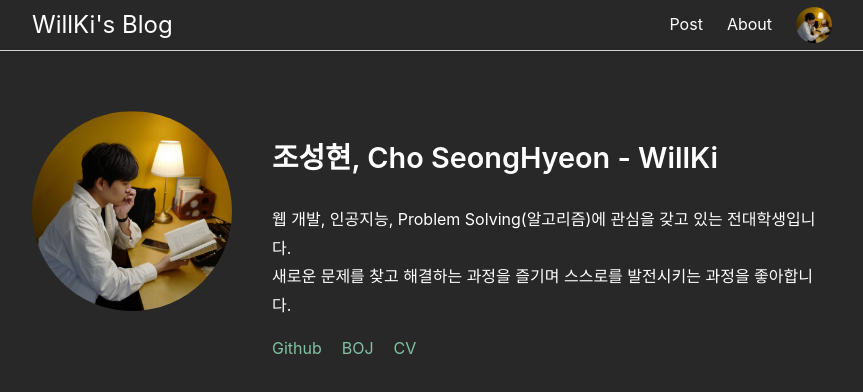
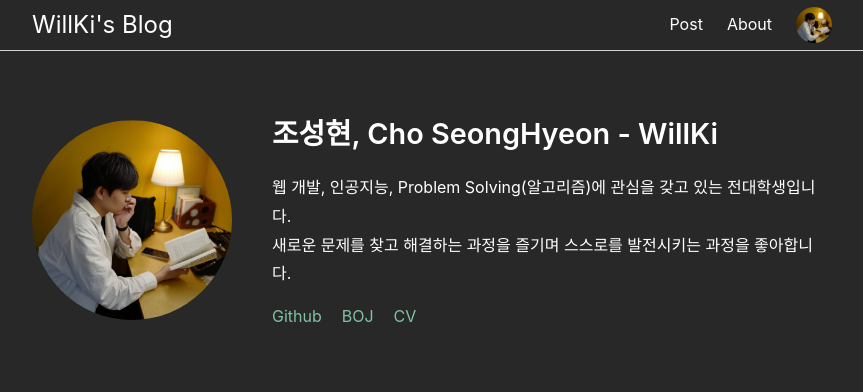
Before and after one commit to st42597/my-web, a React (Create React App) app in the folder client/: page / in a window 1280 px wide. Shown: the top 392 px of the page, without its empty margins (208-1071 px from the left). Built offline with nearby package versions, Linux system fonts and the light colour scheme.

Commit message:
styte: fix profile align

```diff
--- a/client/src/router/pages/home.css
+++ b/client/src/router/pages/home.css
@@ -1,6 +1,11 @@
 .profile-container {
   display: flex;
   justify-content: center;
+  align-items: center;
+}
+
+.profile-container h1 {
+  margin: 0;
 }
 
 .home-profile-img {
```
